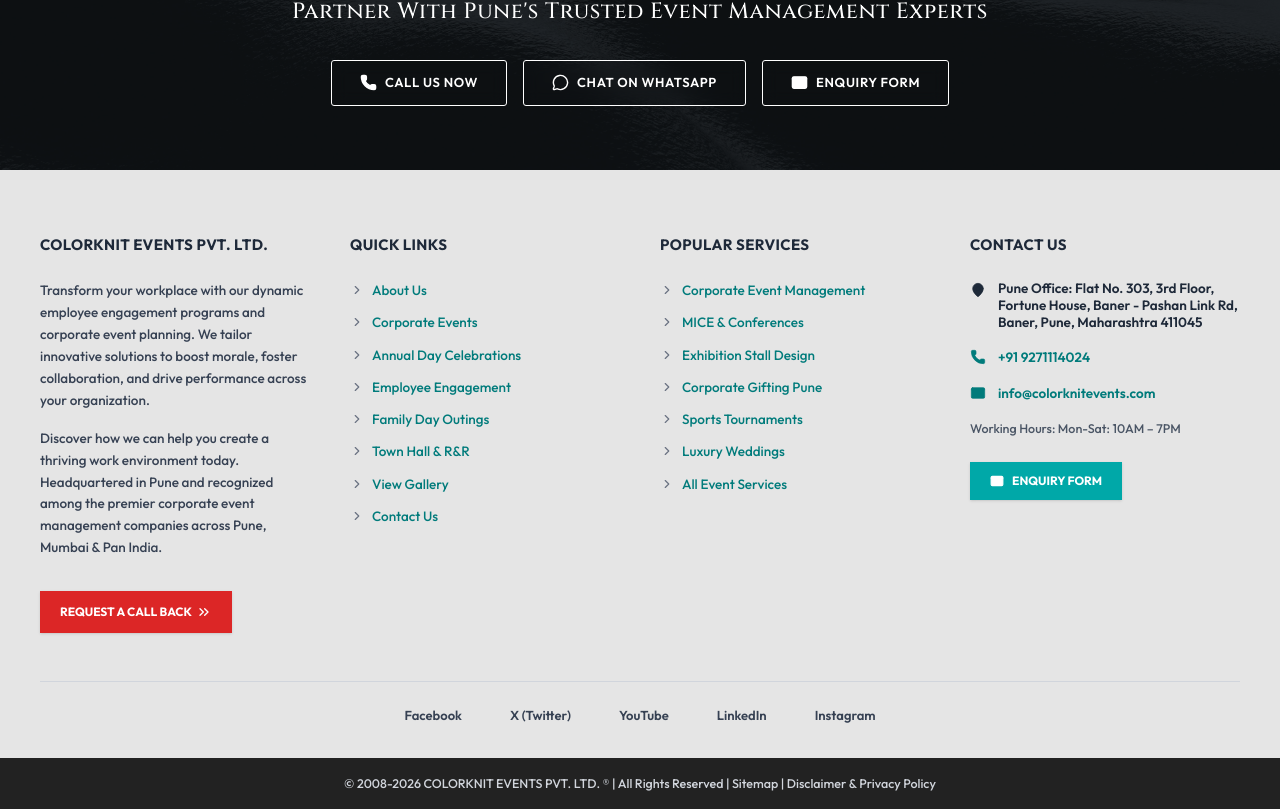
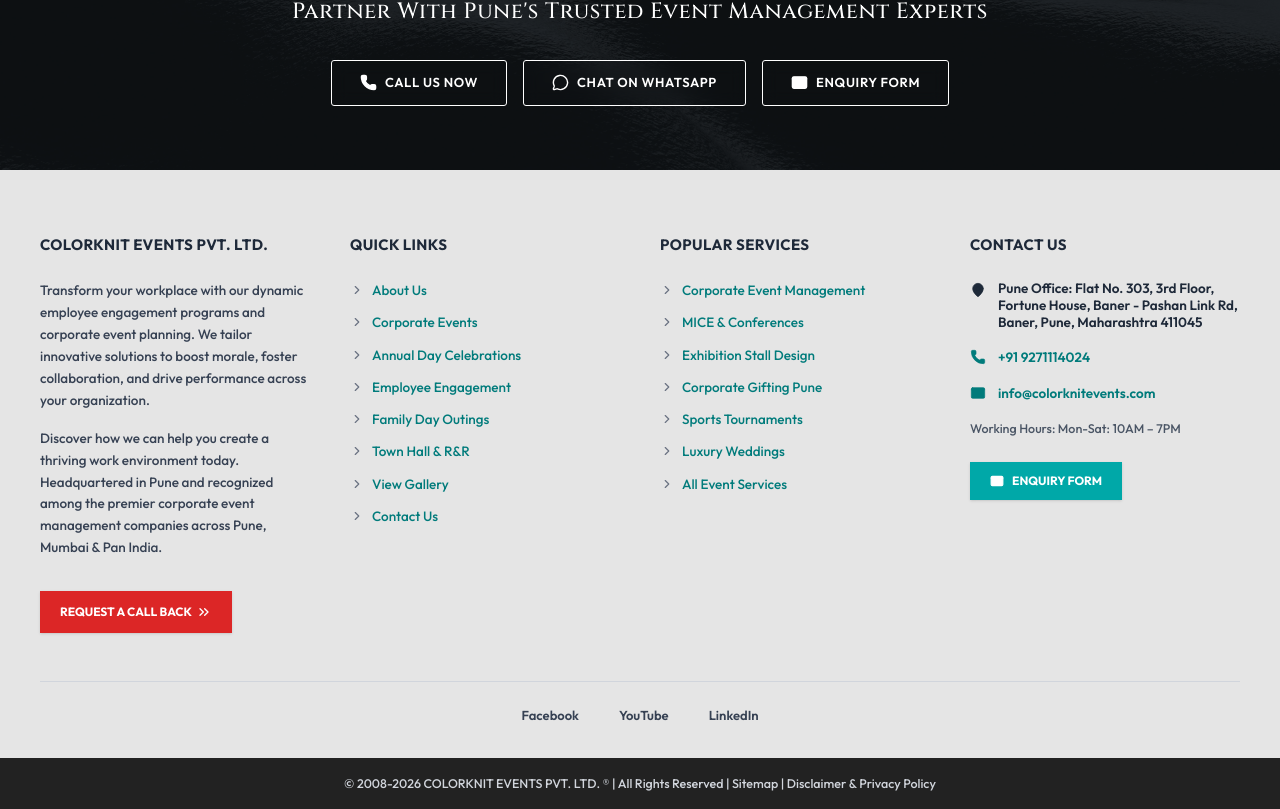
Before and after one commit to AnshulJangley/colorknit-events-next, a Next.js app: page / in a window 1280 px wide. Shown: the part 8216-9025 px from the top of the page. Built offline with nearby package versions, Linux system fonts and the light colour scheme.

Commit message:
feat(social): add Facebook, YouTube, and LinkedIn links to footer, contact page, and schema metadata

```diff
--- a/src/app/contact/ContactClient.tsx
+++ b/src/app/contact/ContactClient.tsx
@@ -303,6 +303,39 @@ export default function ContactClient() {
                         </p>
                       </div>
                     </div>
+
+                    {/* Follow Us / Social Profiles */}
+                    <div className="pt-3 border-t border-gray-100 flex flex-wrap items-center gap-3">
+                      <span className="text-[11px] font-semibold text-gray-400 uppercase tracking-wider">
+                        FOLLOW US:
+                      </span>
+                      <a
+                        href="https://www.facebook.com/ColorKnitEvents/"
+                        target="_blank"
+                        rel="noopener noreferrer"
+                        className="text-[12.5px] font-semibold text-[#800020] hover:underline"
+                      >
+                        Facebook
+                      </a>
+                      <span className="text-gray-300">•</span>
+                      <a
+                        href="https://www.youtube.com/@ColorKnitEvents"
+                        target="_blank"
+                        rel="noopener noreferrer"
+                        className="text-[12.5px] font-semibold text-[#800020] hover:underline"
+                      >
+                        YouTube
+                      </a>
+                      <span className="text-gray-300">•</span>
+                      <a
+                        href="https://www.linkedin.com/company/colorknit-events-n-production/"
+                        target="_blank"
+                        rel="noopener noreferrer"
+                        className="text-[12.5px] font-semibold text-[#800020] hover:underline"
+                      >
+                        LinkedIn
+                      </a>
+                    </div>
                   </div>
                 </div>
 
--- a/src/app/layout.tsx
+++ b/src/app/layout.tsx
@@ -120,9 +120,9 @@ const jsonLd = {
     longitude: "73.8567",
   },
   sameAs: [
-    "https://www.facebook.com/colorknit",
-    "https://www.instagram.com/colorknit",
-    "https://www.linkedin.com/company/colorknit",
+    "https://www.facebook.com/ColorKnitEvents/",
+    "https://www.youtube.com/@ColorKnitEvents",
+    "https://www.linkedin.com/company/colorknit-events-n-production/",
   ],
   aggregateRating: {
     "@type": "AggregateRating",
--- a/src/components/Footer.tsx
+++ b/src/components/Footer.tsx
@@ -106,12 +106,22 @@ export default function Footer({ companyDescription }: FooterProps) {
           </div>
         </div>
 
-        {/* Bottom Bar */}
-        <div className="max-w-[1200px] mx-auto border-t border-gray-300 pt-6 flex flex-wrap justify-center gap-6 md:gap-12 font-semibold text-[13px] text-gray-700">
-          {["Facebook", "X (Twitter)", "YouTube", "LinkedIn", "Instagram"].map((social, idx) => (
-            <Link key={idx} href="#" className="hover:text-[#007b7b] transition-colors">
-              {social}
-            </Link>
+        {/* Bottom Bar Social Links */}
+        <div className="max-w-[1200px] mx-auto border-t border-gray-300 pt-6 flex flex-wrap justify-center gap-6 md:gap-10 font-semibold text-[13px] text-gray-700">
+          {[
+            { name: "Facebook", href: "https://www.facebook.com/ColorKnitEvents/" },
+            { name: "YouTube", href: "https://www.youtube.com/@ColorKnitEvents" },
+            { name: "LinkedIn", href: "https://www.linkedin.com/company/colorknit-events-n-production/" },
+          ].map((social, idx) => (
+            <a
+              key={idx}
+              href={social.href}
+              target="_blank"
+              rel="noopener noreferrer"
+              className="hover:text-[#007b7b] transition-colors flex items-center gap-1.5"
+            >
+              {social.name}
+            </a>
           ))}
         </div>
       </footer>
```
